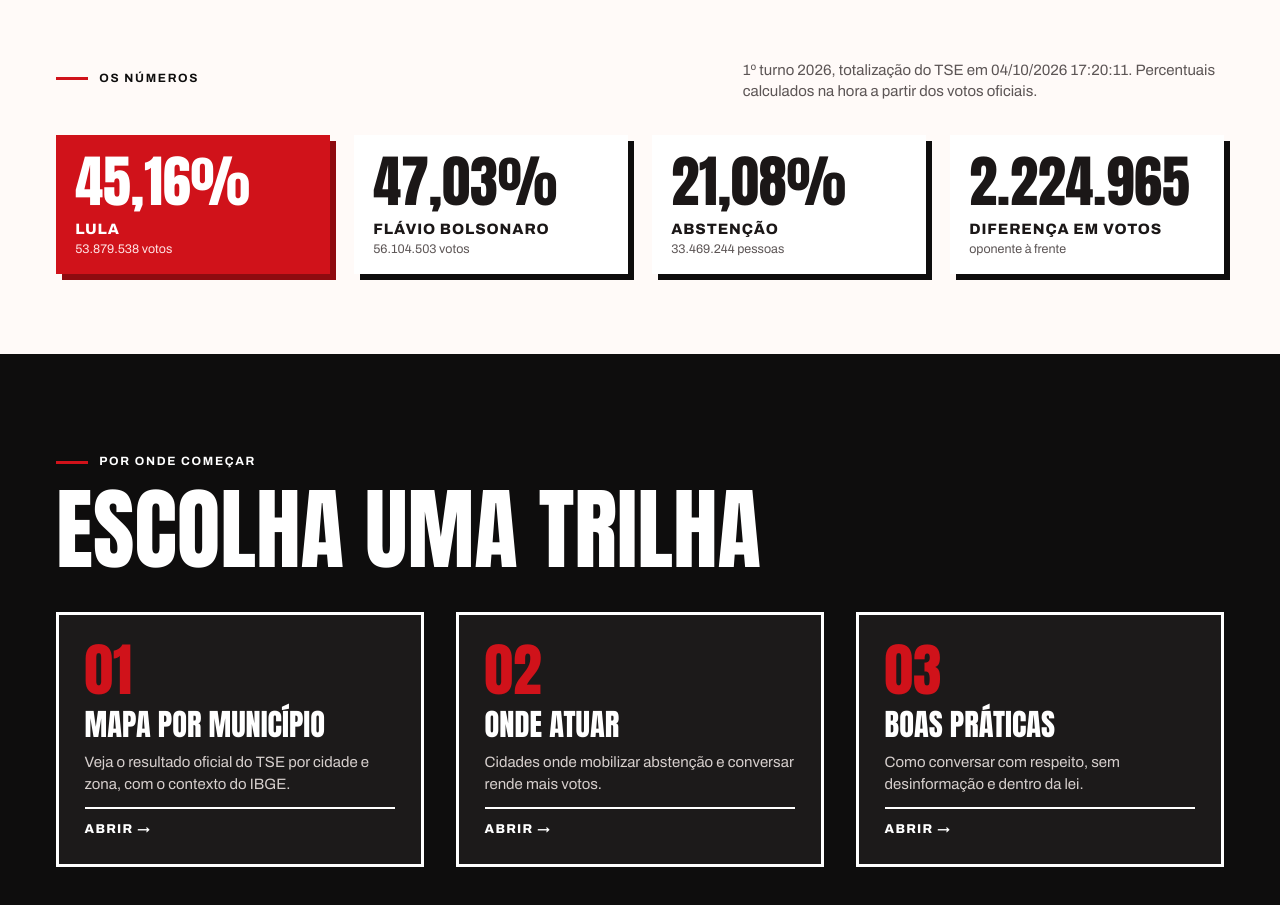
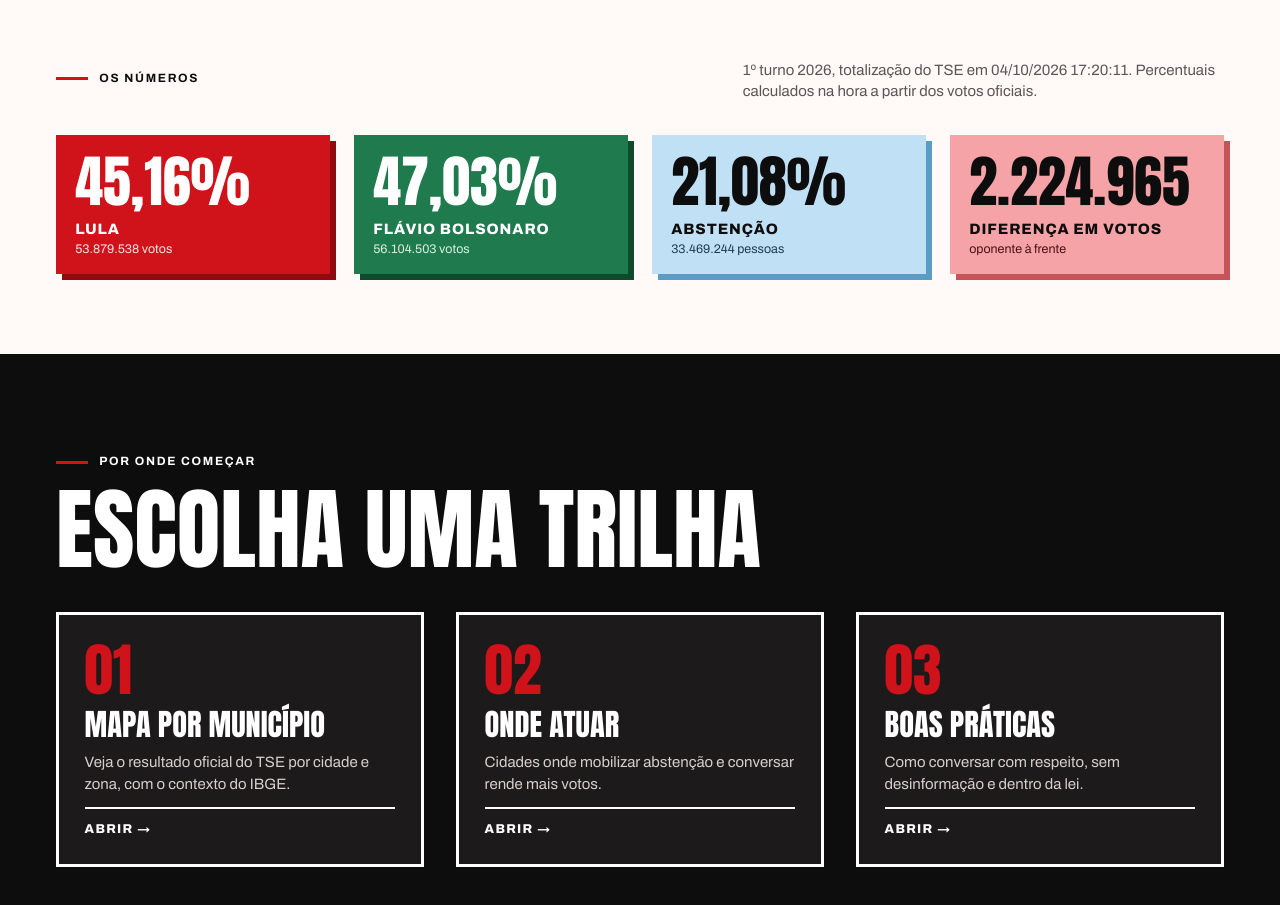
Before and after one commit to jvalb/VoVira, a Next.js app in the folder web/: page / in a window 1280 px wide. Shown: the part 900-1805 px from the top of the page. Built offline with nearby package versions, Linux system fonts and the light colour scheme.

Commit message:
style: cores proprias nos cards de numeros

```diff
--- a/web/app/globals.css
+++ b/web/app/globals.css
@@ -324,3 +324,11 @@ select, input[type="search"] { border: 2px solid var(--preto); border-radius: 0;
 .doc { border-top: 6px solid var(--vermelho); }
 .col-painel > .nota { padding: 1rem; }
 .mapa-wrap { margin: 0 6px 8px 0; }
+
+/* cards de números: cada um com sua cor e sombra dura de mesma proporção (6px) */
+.numeros-grade li.num-flavio { background: #1f7a4d; color: #fff; box-shadow: 6px 6px 0 #0f4a2d; }
+.numeros-grade li.num-flavio small { color: #d9f2e4; }
+.numeros-grade li.num-abst { background: #bfe0f5; color: var(--preto); box-shadow: 6px 6px 0 #5b9cc4; }
+.numeros-grade li.num-abst small { color: #1f3d52; }
+.numeros-grade li.num-dif { background: #f5a3a6; color: var(--preto); box-shadow: 6px 6px 0 #c4545a; }
+.numeros-grade li.num-dif small { color: #4a1215; }
--- a/web/components/Hero.tsx
+++ b/web/components/Hero.tsx
@@ -103,17 +103,17 @@ export default function Hero({
             <span>Lula</span>
             <small>{fInt(r.lula)} votos</small>
           </li>
-          <li>
+          <li className="num-flavio">
             <strong>{fPct(r.oponentePct)}</strong>
             <span>Flávio Bolsonaro</span>
             <small>{fInt(r.oponente)} votos</small>
           </li>
-          <li>
+          <li className="num-abst">
             <strong>{fPct(r.abstPct)}</strong>
             <span>Abstenção</span>
             <small>{fInt(nacional.abst)} pessoas</small>
           </li>
-          <li>
+          <li className="num-dif">
             <strong>{fInt(Math.abs(r.margem))}</strong>
             <span>Diferença em votos</span>
             <small>{r.margem < 0 ? "oponente à frente" : "Lula à frente"}</small>
```
